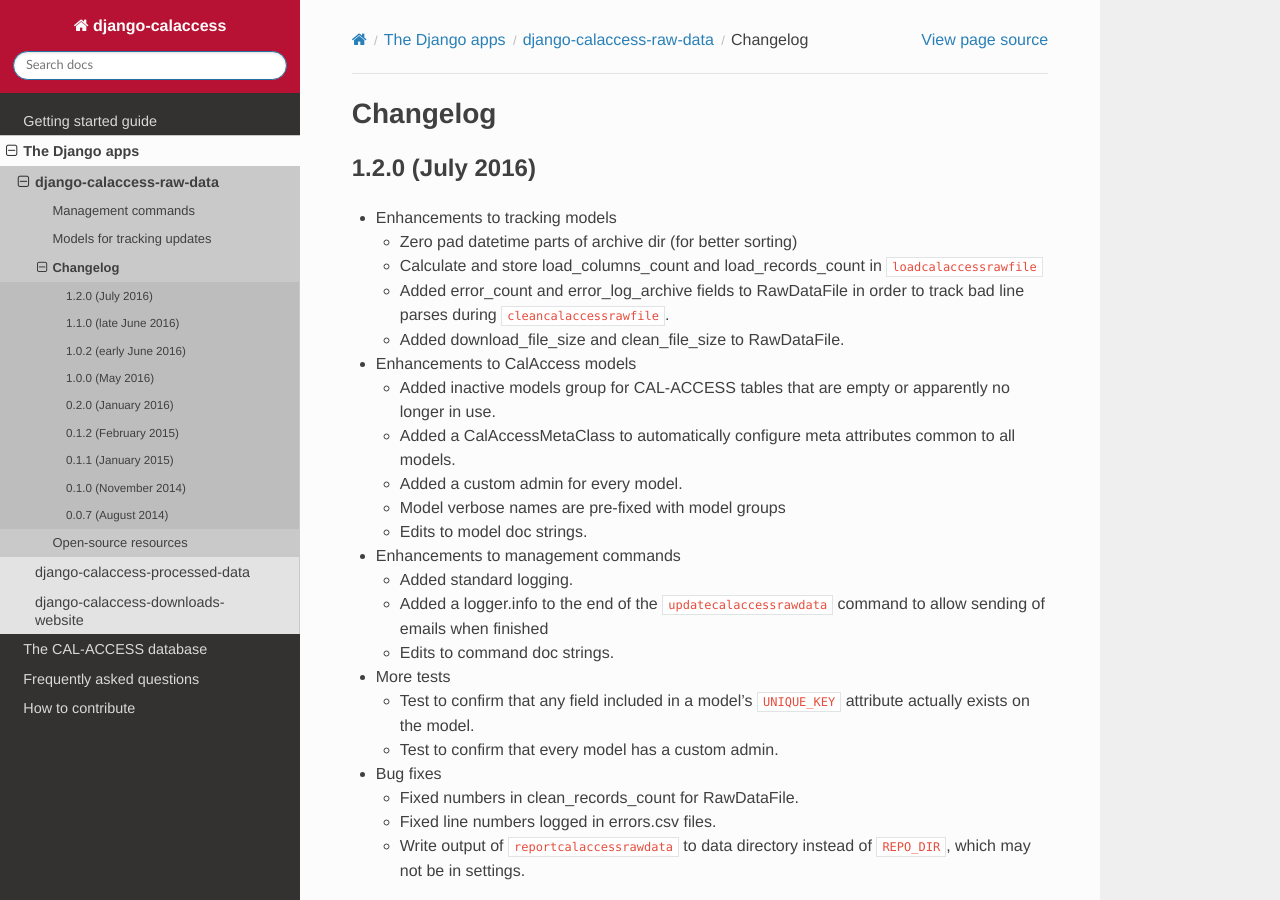
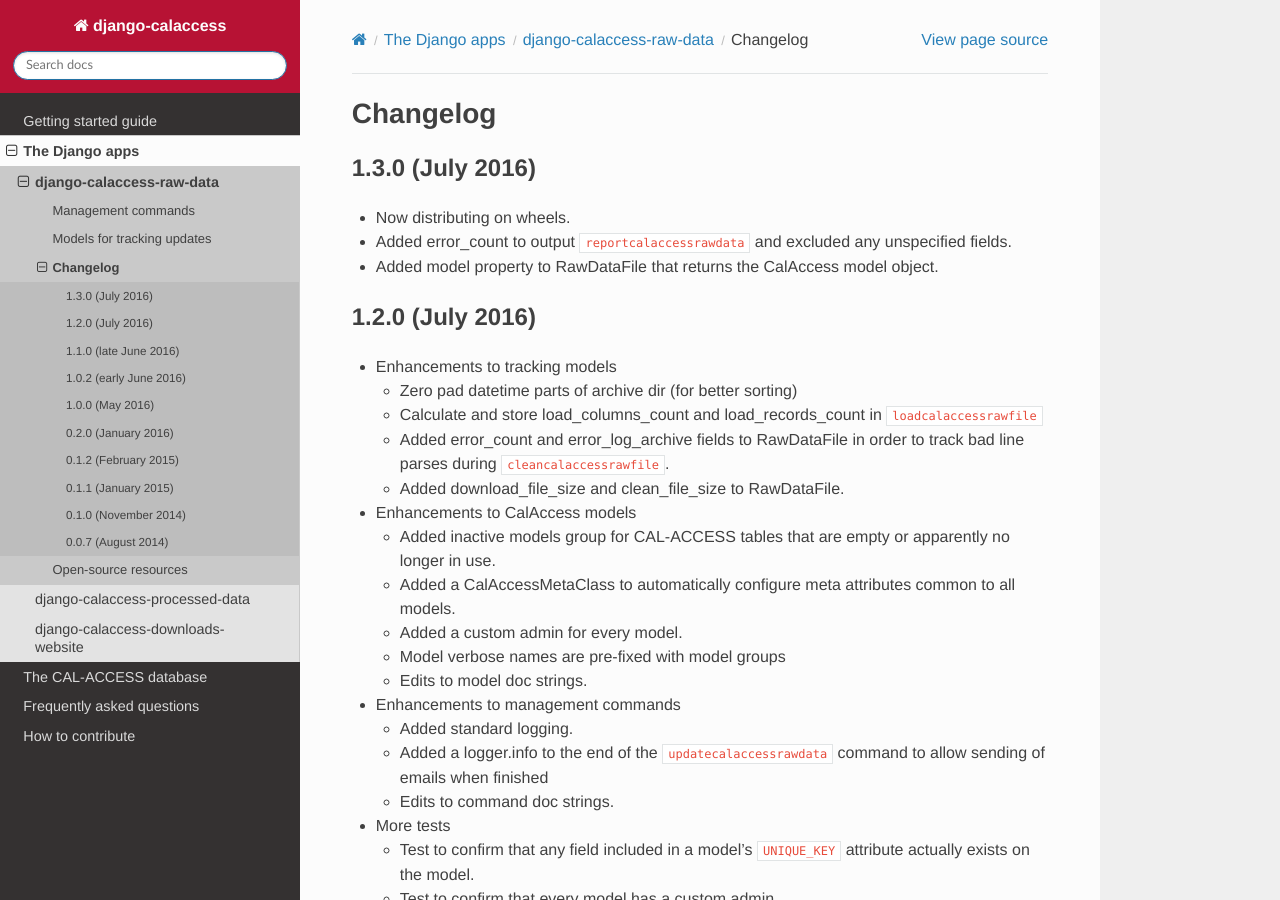
Before and after one commit to palewire/django-calaccess-technical-documentation, a Sphinx documentation site: the page built from docs/apps/calaccess_raw/changelog.rst, in a window 1280 px wide and 900 px high. Built offline with Sphinx 7.4.7 and the Read the Docs theme 2.0.0, drawn with Linux system fonts in a browser that asks for light colours.

Commit message:
Add v1.3.0 release notes

```diff
--- a/docs/apps/calaccess_raw/changelog.rst
+++ b/docs/apps/calaccess_raw/changelog.rst
@@ -1,5 +1,12 @@
 Changelog
 =========
+
+1.3.0 (July 2016)
+-----------------
+
+* Now distributing on wheels.
+* Added error_count to output ``reportcalaccessrawdata`` and excluded any unspecified fields.
+* Added model property to RawDataFile that returns the CalAccess model object.
 
 1.2.0 (July 2016)
 -----------------
```
